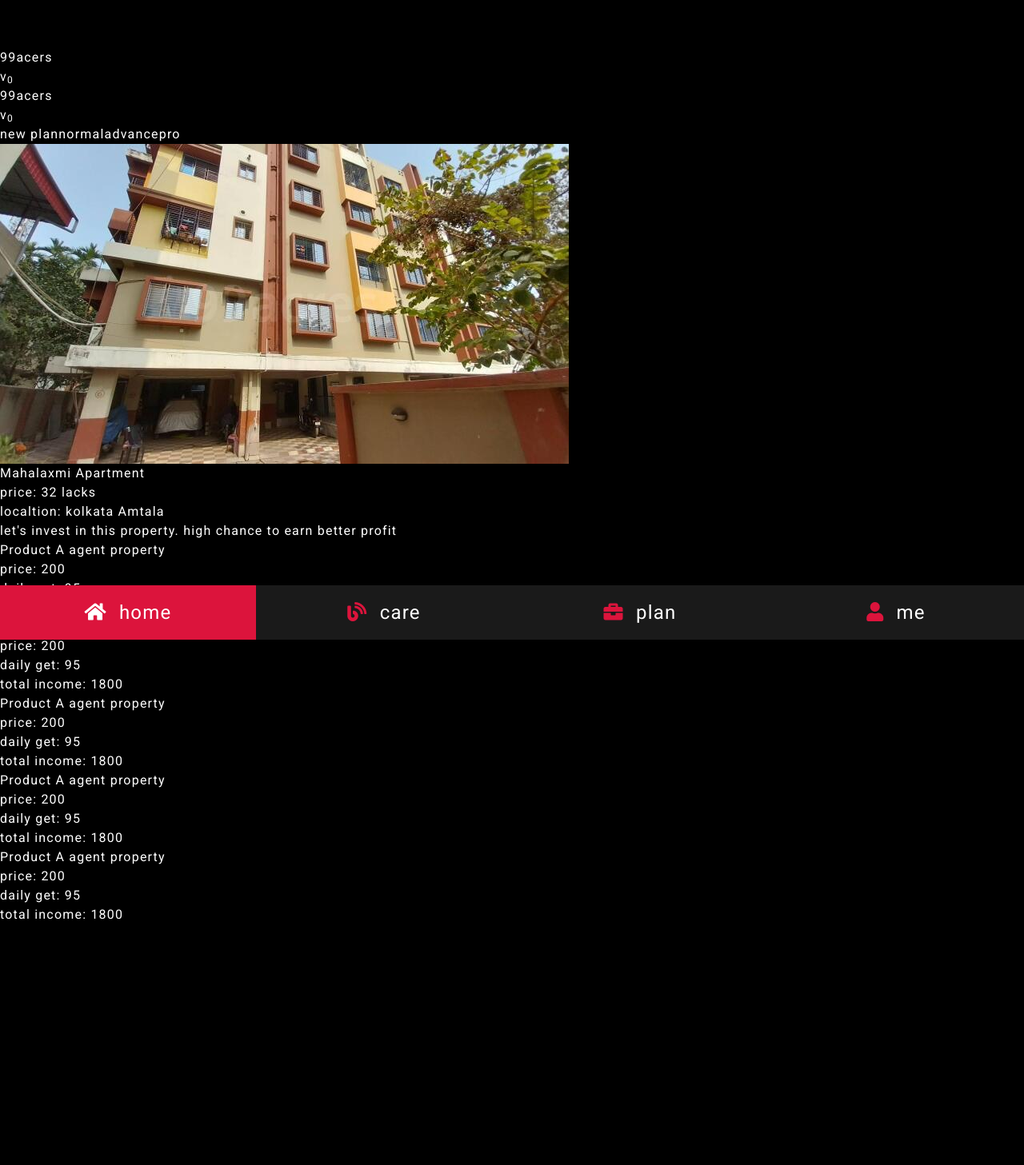
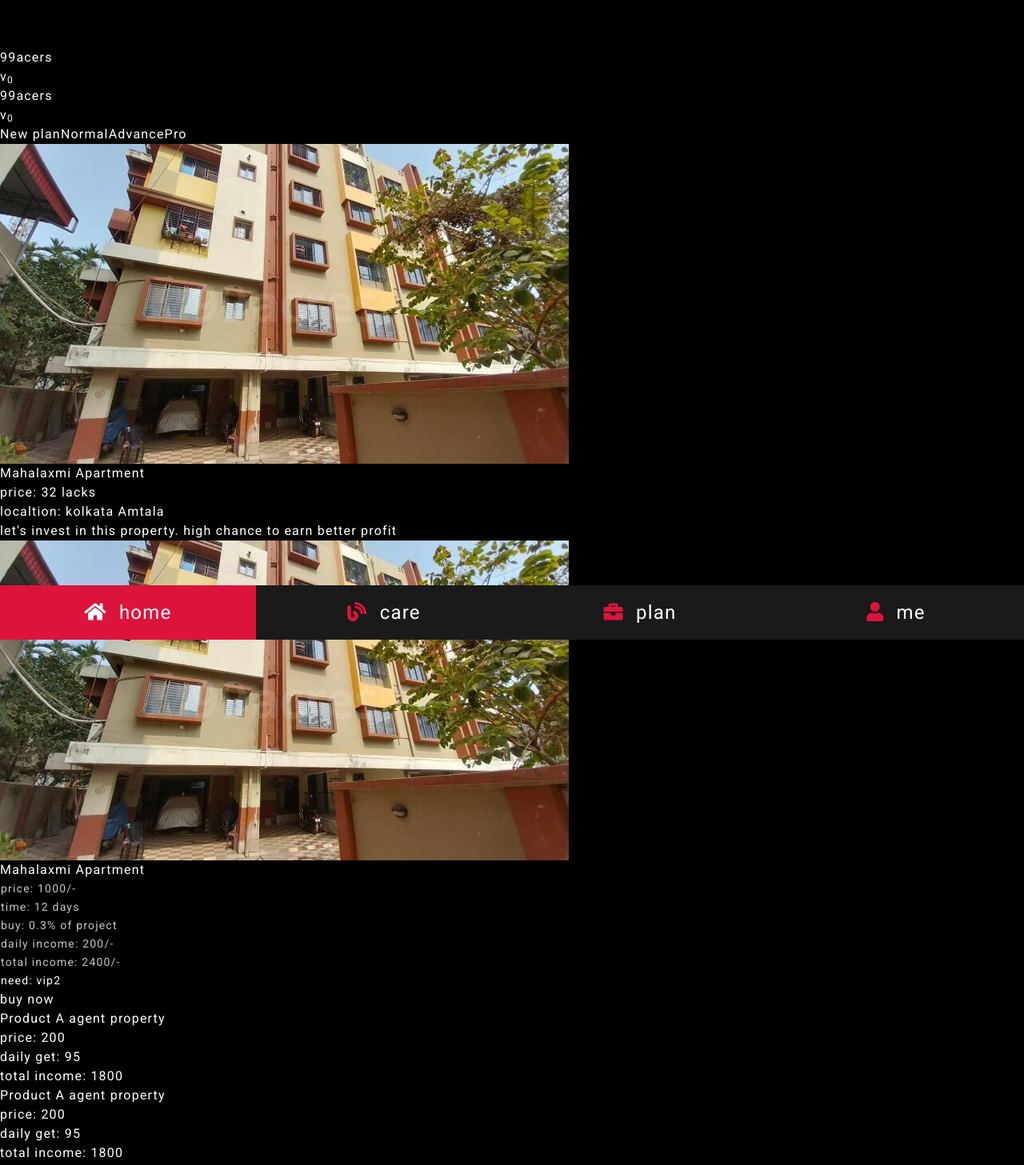
Before and after one commit to MohidulCreative/99acers_app, a React (Vite) app: page /plan/pro in a window 1280 px wide. Shown: the top 1457 px of the page at 80% size. Before the commit the page ends 1216 px from the top, so only its background shows below. Built offline with nearby package versions, Linux system fonts and the light colour scheme.

Commit message:
fix some issue and create first plan

```diff
--- a/src/App.css
+++ b/src/App.css
@@ -39,13 +39,6 @@ body {
     padding-right: .5rem;
   }
 
-  .colori {
-    color: white !important;
-  }
-  .active {
-    background: crimson !important;
-  }
-
 .navbar a:active {
     background: crimson;
   }
@@ -54,9 +47,21 @@ body {
     color: #fff;
   }
 
+  .colori {
+    color: white !important;
+  }
+
+  .active {
+    background: crimson !important;
+  }
+
   @media (max-width: 768px) {
     .heading {
       font-size: 12vw;
+    }
+    .navbar a {
+      padding: 0.5rem;
+      font-size: 1.3rem;
     }
     .navbar a i {
       padding: 0;
@@ -226,3 +231,11 @@ body {
 .swiper-pagination .swiper-pagination-bullet-active {
   background: var(--primary);
 }
+
+/* plan page custom css */
+
+.project_detail p {
+  font-size: 14px;
+  padding: 1px;
+  color: rgba(255, 255, 255, 0.771)
+}
--- a/src/Pages/Plan.jsx
+++ b/src/Pages/Plan.jsx
@@ -3,6 +3,7 @@ import Header from "../components/Header/Header";
 import { Link } from "react-router-dom";
 import image_1 from "../assets/images/img_1.jpg";
 import comming_soon from "../assets/images/comming_soon.jpg";
+import Newplan from "../components/plan/Newplan";
 
 const Plan = () => {
       const [activeLink, setActiveLink] = useState('/plan/new plan');
@@ -23,7 +24,7 @@ const Plan = () => {
                     to="/plan/new plan"
                     onClick={() => handleLinkClick("/plan/new plan")}
                 >
-                    new plan
+                    New plan
                 </Link>
                 <Link
                     className={`px-3 py-4 ${
@@ -32,7 +33,7 @@ const Plan = () => {
                     to="/plan/normal"
                     onClick={() => handleLinkClick("/plan/normal")}
                 >
-                    normal
+                    Normal
                 </Link>
                 <Link
                     className={`px-3 py-4 ${
@@ -41,7 +42,7 @@ const Plan = () => {
                     to="/plan/advance"
                     onClick={() => handleLinkClick("/plan/advance")}
                 >
-                    advance
+                    Advance
                 </Link>
                 <Link
                     className={`px-3 py-4 ${
@@ -50,7 +51,7 @@ const Plan = () => {
                     to="/plan/pro"
                     onClick={() => handleLinkClick("/plan/pro")}
                 >
-                    pro
+                    Pro
                 </Link>
             </div>
             {activeLink === "/plan/new plan" ? (
@@ -59,7 +60,7 @@ const Plan = () => {
                 <div className="w-full h-auto">
                     <img src={image_1} alt="new plan image" />
                 </div>
-                <div className="w-[70%] bg-[#f54141a9] p-2 rounded-lg absolute left-0 right-0 bottom-[-20%] mx-auto">
+                <div className="w-[70%] bg-[crimson] bg-opacity-60 backdrop-blur-[1px] p-2 rounded-lg absolute left-0 right-0 bottom-[-20%] mx-auto">
                     <h2 className="text-xl text-center pb-2">
                         Mahalaxmi Apartment
                     </h2>
@@ -73,7 +74,7 @@ const Plan = () => {
                     </div>
                 </div>
             </div>
-
+            <Newplan />
             <div className="bg-orange-600 p-6 m-2 mx-auto max-w-80 mt-20">
                 <h2>Product A agent property</h2>
                 <span>price: 200</span>
--- a/src/components/Header/Header.jsx
+++ b/src/components/Header/Header.jsx
@@ -6,8 +6,8 @@ const Header = () => {
     <>
         <div className="w-full fixed left-0 top-0 z-50 bg-black flex justify-between items-center mx-auto px-8 py-4 text-white">
             <Link className='text-2xl text-[crimson]' to="/">99acers</Link>
-            <div className='bg-gray-400 p-2 h-8 w-8 flex justify-center items-center rounded-full'>
-                <Link to="/profile" className='text-xl font-bold text-[crimson]'>v<sub className='text-[12px] p-0 ml-[-2px]'>0</sub></Link>
+            <div className='bg-[crimson] p-2 h-8 w-8 flex justify-center items-center rounded-full'>
+                <Link to="/profile" className='text-xl font-bold text-white'>v<sub className='text-[12px] p-0 ml-[-2px]'>0</sub></Link>
             </div>
         </div>
     </>
--- /dev/null
+++ b/src/components/plan/Newplan.jsx
@@ -0,0 +1,31 @@
+import React from 'react'
+import Img_1 from "../../assets/images/img_1.jpg"
+const Newplan = () => {
+  return (
+    <div className='mt-20 mx-2'>
+     <div className="w-full flex justify-bewteen items-center bg-[crimson] rounded p-0">
+        <div className="w-[40%] h-auto">
+            <img src={Img_1} alt="project image" />
+        </div>
+        <div className="w-[60%]">
+            <h2 className='mx-auto p-1 text-[16px] font-bold text-center'>Mahalaxmi Apartment</h2>
+            <div className='flex flex-col justify-center items-start px-2 project_detail'>
+                <p>price: 1000/-</p>
+                <p>time: 12 days</p>
+                <p>buy: 0.3% of project</p>
+                <p>daily income: 200/-</p>
+                <p>total income: 2400/-</p>
+                <div className='flex justify-between gap-4 items-center p-2'>
+                    <p style={{color: "white"}}>need: vip2</p>
+                    <button className="p-2 bg-blue-500 text-white font-semibold rounded-lg shadow-md hover:bg-blue-700 focus:outline-none focus:ring-2 focus:ring-blue-400 focus:ring-opacity-75">
+                       buy now
+                    </button>
+                </div>
+            </div>
+        </div>
+     </div>
+    </div>
+  )
+}
+
+export default Newplan
```
